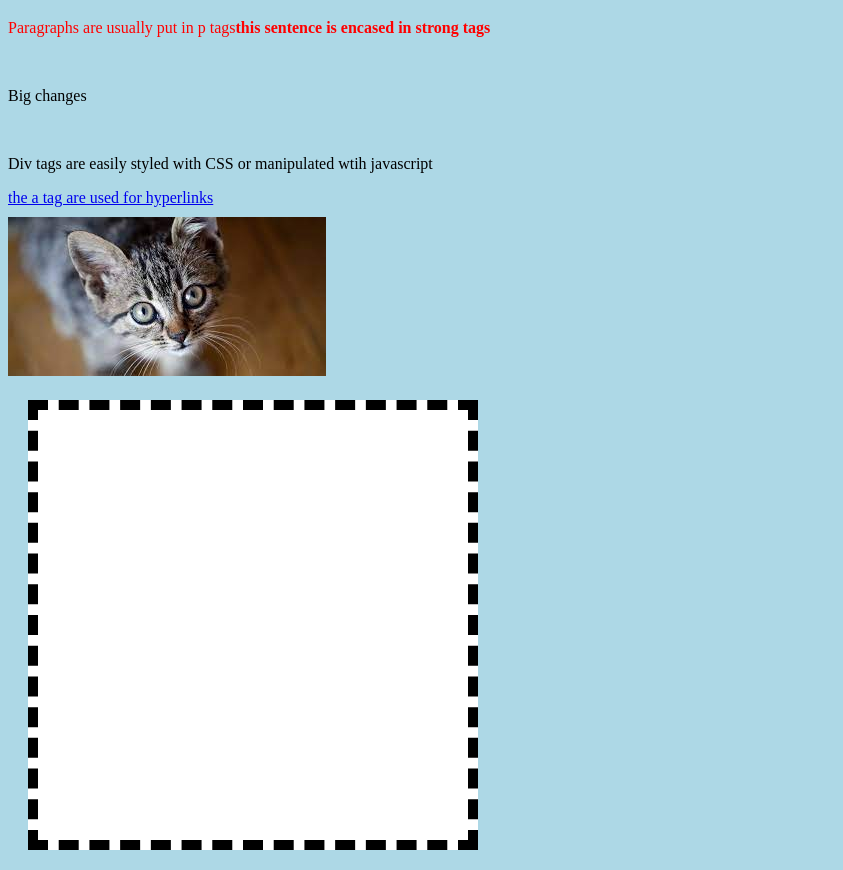
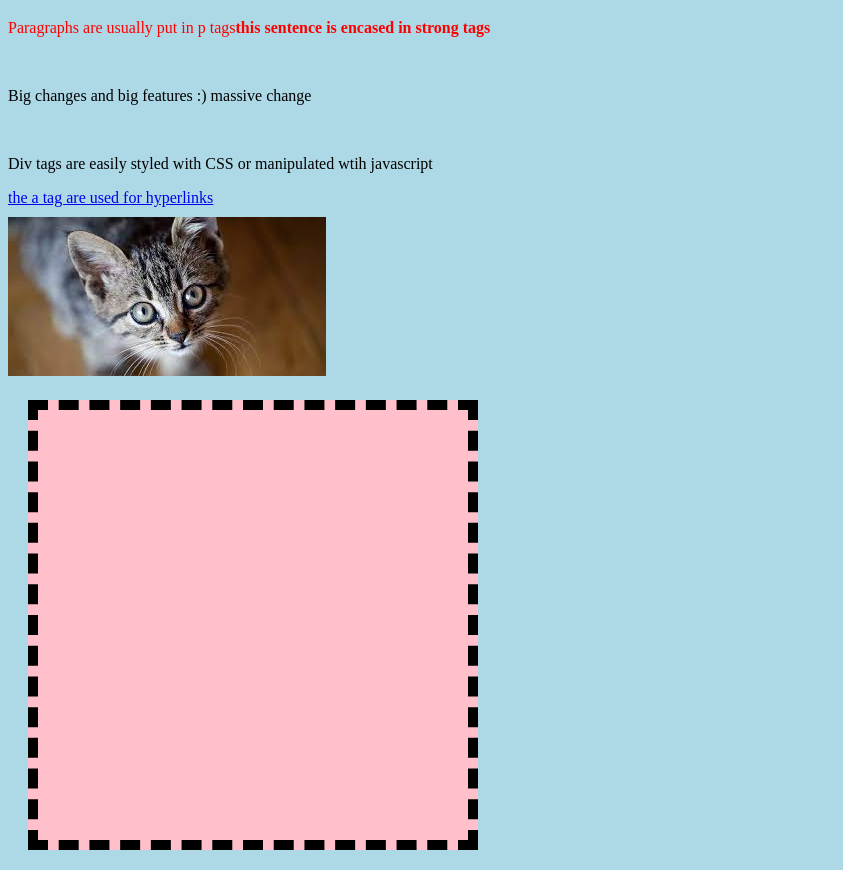
Before and after one commit to rhlemon/MSA-website, a plain HTML site: page index.html in a window 1280 px wide. Shown: the part 61-931 px from the top of the page, without its empty margins (0-843 px from the left). Drawn offline with Linux system fonts and the light colour scheme.

Commit message:
pink background and big change

```diff
--- a/index.html
+++ b/index.html
@@ -10,7 +10,7 @@
         <h1>header tags are h tags</h1>
         <p class = "test1">Paragraphs are usually put in p tags<strong>this sentence is encased in strong tags</strong></p>
         <br>
-        <p>Big changes</p>
+        <p>Big changes and big features :) massive change</p>
         <br>
         <div>
             <p>Div tags are easily styled with CSS or manipulated wtih javascript</p>
--- a/styles.css
+++ b/styles.css
@@ -2,7 +2,7 @@
     color: red;
 }
 .div-class {
-    background-color: white;
+    background-color: pink;
     height: 400px;
     width: 400px;
     padding: 15px;
```
